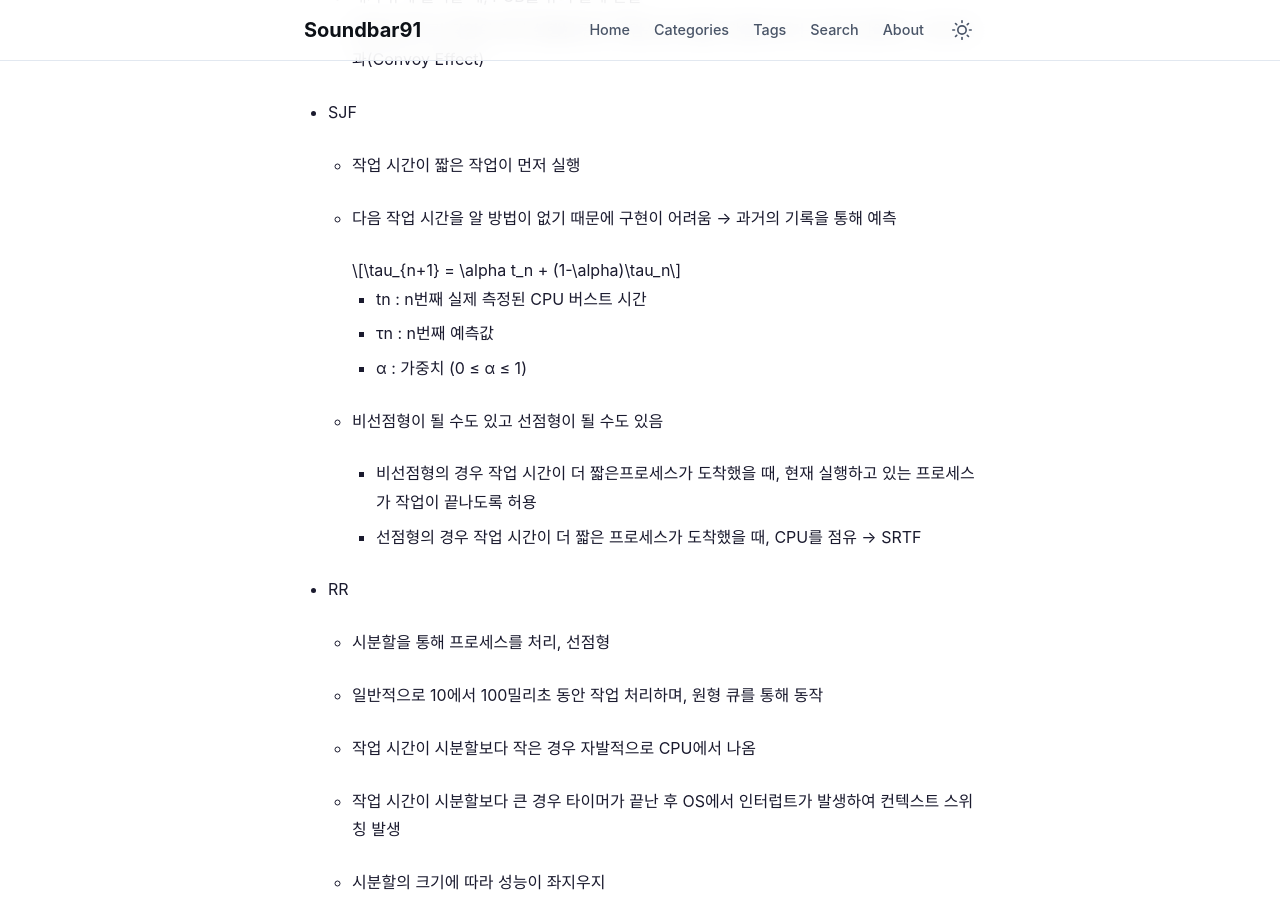
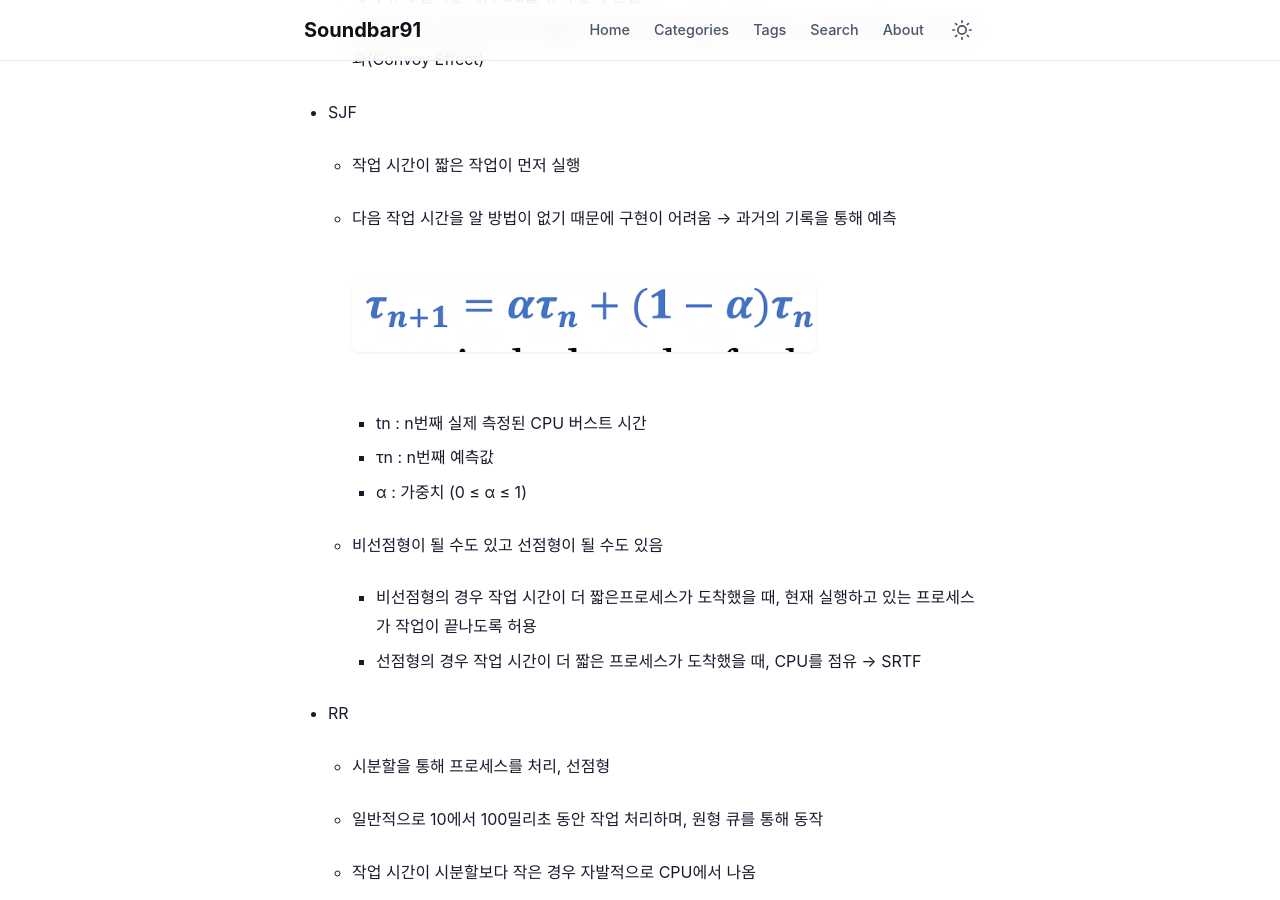
Before and after one commit to Soundbar91/Soundbar91.github.io, a Jekyll site: the page built from _posts/2026-05-08-cpu-scheduling.md, in a window 1280 px wide and 900 px high, scrolled down 2149 px. Built offline with Jekyll 4.4.1, drawn with Linux system fonts in a browser that asks for light colours.

Commit message:
docs: CPU 스케줄링 포스팅 수정

```diff
--- a/_posts/2026-05-08-cpu-scheduling.md
+++ b/_posts/2026-05-08-cpu-scheduling.md
@@ -54,7 +54,7 @@ CPU 스케줄링 알고리즘을 비교하는 기준은 여러가지가 있다.
 
     - 다음 작업 시간을 알 방법이 없기 때문에 구현이 어려움 → 과거의 기록을 통해 예측
 
-        $$ \tau_{n+1} = \alpha t_n + (1-\alpha)\tau_n $$
+        ![image.png](/assets/images/SJF.png)
 
         - tn : n번째 실제 측정된 CPU 버스트 시간
         - τn : n번째 예측값
```
Also changed, not shown: assets/images/SJF.png (added).
